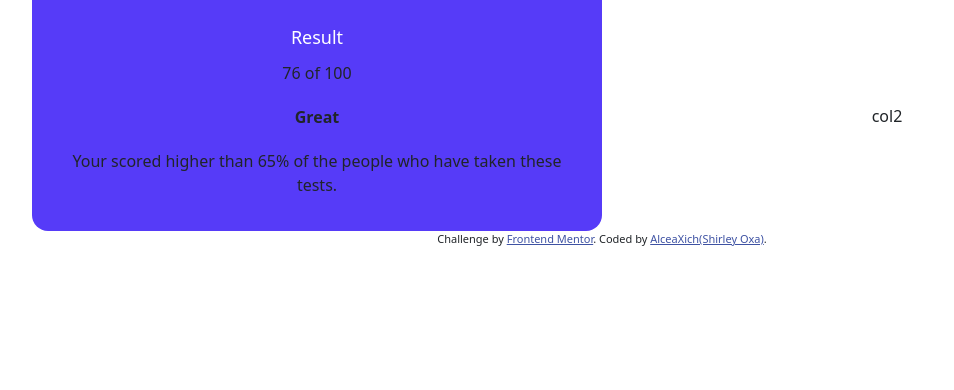
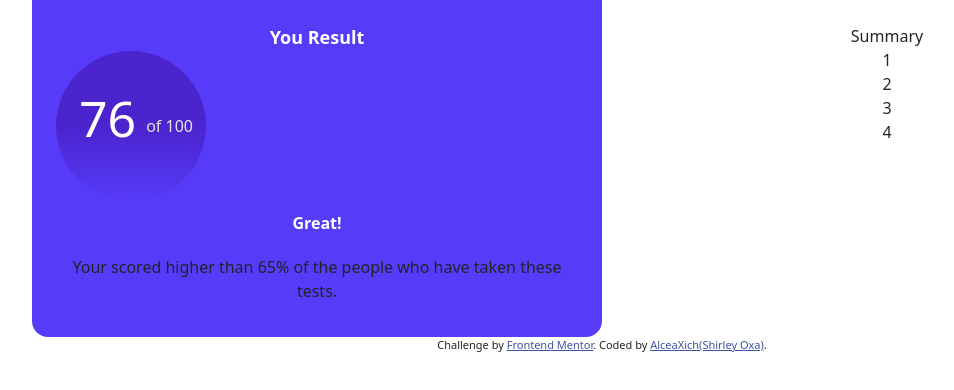
Before and after one commit to AlceaXich/FrontendMentor, a plain HTML site: page results-summary-component-main/index.html in a window 1280 px wide. Shown: the whole page, without its empty margins (38-992 px from the left). Drawn offline with nearby package versions, Linux system fonts and the light colour scheme.

Commit message:
Estilos de Result score

```diff
--- a/results-summary-component-main/assets/css/styles.css
+++ b/results-summary-component-main/assets/css/styles.css
@@ -9,6 +9,21 @@
 .rs-title{
     font-size: 18px;
 }
+.rs-score{
+    width: 150px;
+    height: 150px;
+    border-radius: 50%;
+    background: linear-gradient(#4b24cd 50%, #563bf8);
+    display: flex;
+    align-items: center;
+    justify-content: center;
+    color: rgb(228, 228, 228); /* Color del texto */
+    line-height: 1px;
+}
+.rs-score .rs-score-76 {
+    font-size: 50px;
+    color: white;
+}
 /* STYLES OF SUMMARY*/
 .sm-main{
     background-color: white;
--- a/results-summary-component-main/index.html
+++ b/results-summary-component-main/index.html
@@ -16,23 +16,32 @@
 <body>
 
   <div class="container text-center justify-content-center">
-    <div class="row align-items-center">
-      <div class="col-lg-6 rounded-bottom-4 p-4 rs-main ">
-        <span class="rs-title text-white">
-          Result
+    <div class="row">
+      <div class="col-lg-6 rounded-bottom-4 p-4 align-items-center rs-main ">
+        <span class="rs-title text-white fw-bold">
+          You Result
         </span>
         <div class="rs-score">
-          76 of 100
+          <p class="rs-score-76">76</p>
+          of 100
         </div>
-        <div class=" fw-bold rs-short-message">
-          Great
+        <div class=" fw-bold text-white rs-short-message">
+          Great!
         </div>
         <div class="rs-large-message">
           Your scored higher than 65% of the people who have taken these tests.
         </div>
       </div>
-      <div class="col-lg-6 rounded sm-main">
-        col2
+      <div class="col-lg-6 rounded p-4 sm-main">
+        <span class="sm-title">
+          Summary
+        </span>
+        <div class=" align-items-center sm-elements">
+          <div class="sm">1</div>
+          <div class="sm">2</div>
+          <div class="sm">3</div>
+          <div class="sm">4</div>
+        </div>
       </div>
     </div>
   </div>
```
